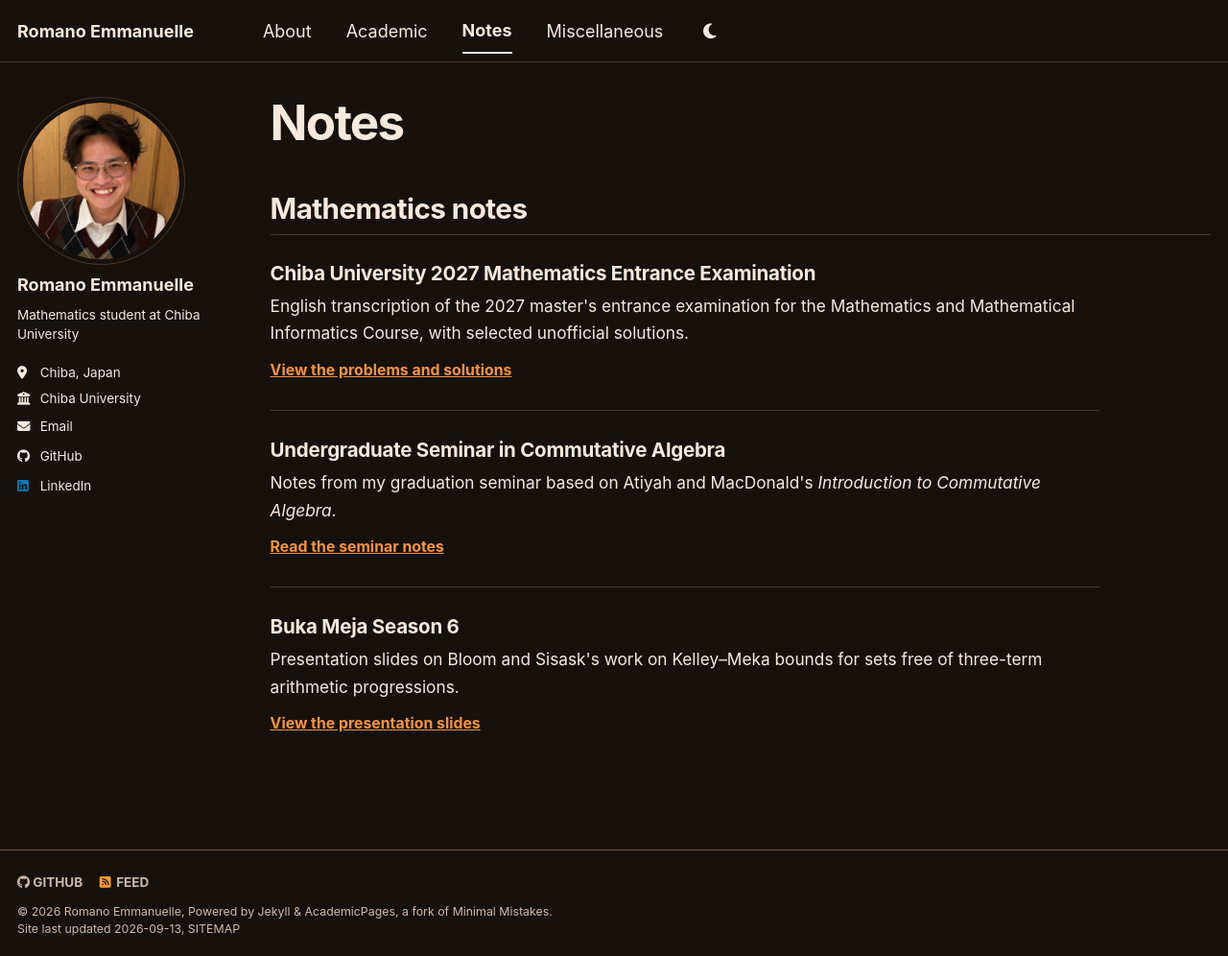
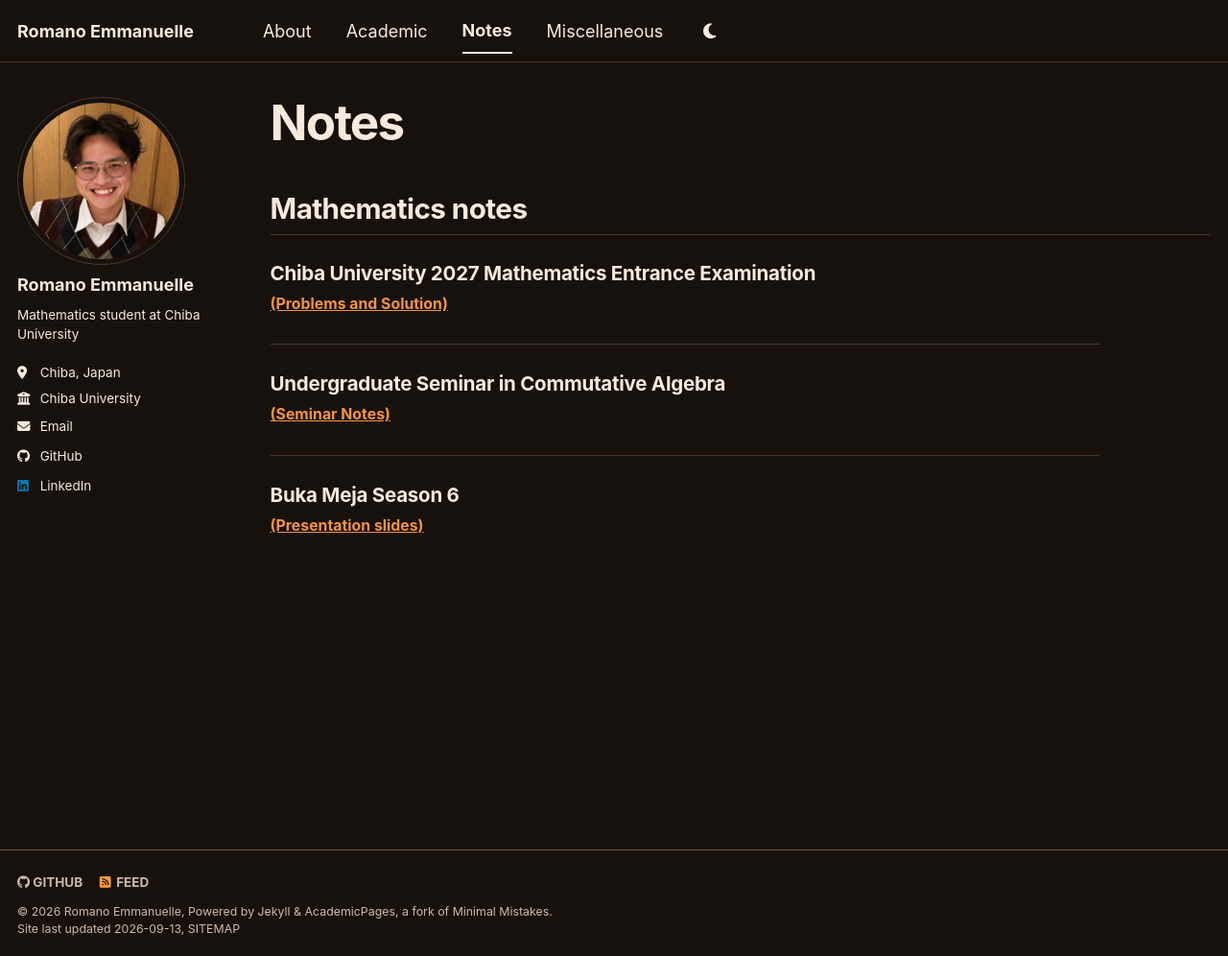
Before and after one commit to RomanoEmmanuelle/RomanoEmmanuelle.github.io, a Jekyll site: the page built from _pages/notes.md, in a window 1280 px wide and 996 px high. Shown: the whole window at 96% size. Built offline with Jekyll 4.4.1, drawn with Linux system fonts in a browser that asks for light colours; a style sheet for code colours, icons or effects is not loaded.

Commit message:
Update notes.md

```diff
--- a/_pages/notes.md
+++ b/_pages/notes.md
@@ -9,18 +9,15 @@ author_profile: true
 
 <article class="content-entry">
   <h3 class="content-entry__title">Chiba University 2027 Mathematics Entrance Examination</h3>
-  <p class="content-entry__description">English transcription of the 2027 master's entrance examination for the Mathematics and Mathematical Informatics Course, with selected unofficial solutions.</p>
-  <p class="content-entry__action"><a href="/notes/chiba-2027/">View the problems and solutions</a></p>
+  <p class="content-entry__action"><a href="/notes/chiba-2027/">(Problems and Solution)</a></p>
 </article>
 
 <article class="content-entry">
   <h3 class="content-entry__title">Undergraduate Seminar in Commutative Algebra</h3>
-  <p class="content-entry__description">Notes from my graduation seminar based on Atiyah and MacDonald's <em>Introduction to Commutative Algebra</em>.</p>
-  <p class="content-entry__action"><a href="https://tinyurl.com/Undergraduateseminar">Read the seminar notes</a></p>
+  <p class="content-entry__action"><a href="https://tinyurl.com/Undergraduateseminar">(Seminar Notes)</a></p>
 </article>
 
 <article class="content-entry">
   <h3 class="content-entry__title">Buka Meja Season 6</h3>
-  <p class="content-entry__description">Presentation slides on Bloom and Sisask's work on Kelley–Meka bounds for sets free of three-term arithmetic progressions.</p>
-  <p class="content-entry__action"><a href="https://drive.google.com/file/d/17G0R44_4OVllj4q9d3raz7_3l6X1oZeF/view?usp=sharing">View the presentation slides</a></p>
+  <p class="content-entry__action"><a href="https://drive.google.com/file/d/17G0R44_4OVllj4q9d3raz7_3l6X1oZeF/view?usp=sharing">(Presentation slides)</a></p>
 </article>
```
